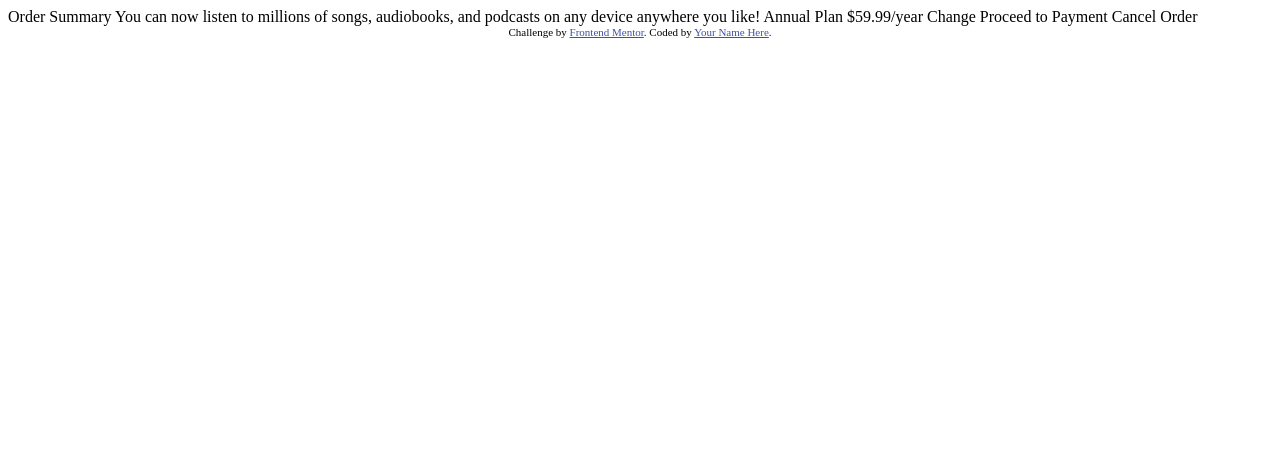
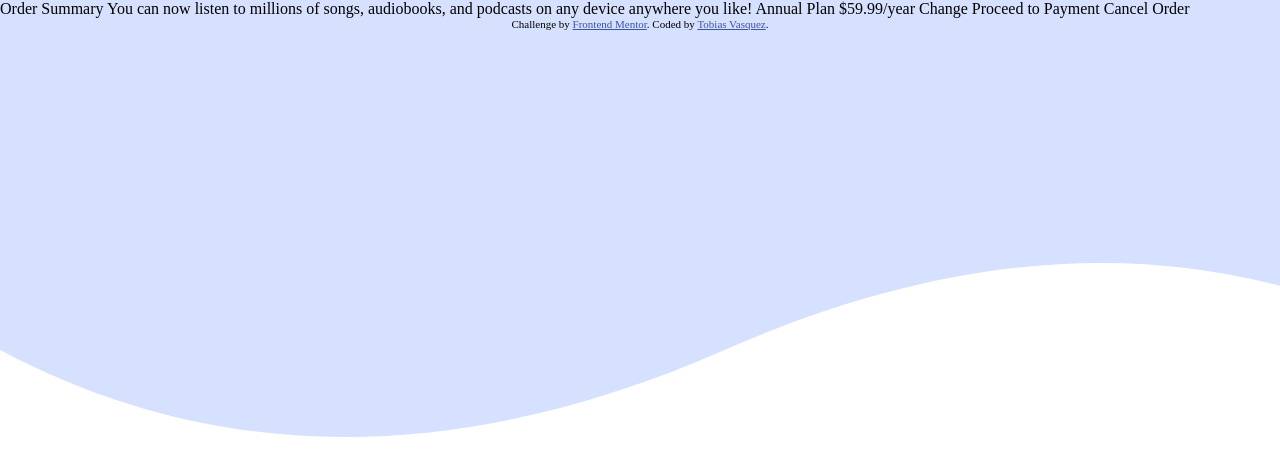
Before and after one commit to tobiasvasquez/OrderSummary, a plain HTML site: page index.html in a window 1280 px wide. Drawn offline with Linux system fonts and the light colour scheme.

Commit message:
Added css

```diff
--- /dev/null
+++ b/css/style.css
@@ -0,0 +1,9 @@
+*{
+    margin: 0;
+    padding: 0;
+    box-sizing: border-box;
+}
+body{
+    background-image: url("../images/pattern-background-desktop.svg");
+    background-repeat: no-repeat;
+}
--- a/index.html
+++ b/index.html
@@ -5,6 +5,7 @@
   <meta name="viewport" content="width=device-width, initial-scale=1.0"> <!-- displays site properly based on user's device -->
 
   <link rel="icon" type="image/png" sizes="32x32" href="./images/favicon-32x32.png">
+  <link rel="stylesheet" href="css/style.css">
 
   <title>Frontend Mentor | Order summary card</title>
 
@@ -15,6 +16,8 @@
   </style>
 </head>
 <body>
+
+    <main class="main-card">
 
       Order Summary
 
@@ -28,10 +31,11 @@
 
       Proceed to Payment
       Cancel Order
+    </main>
 
   <div class="attribution">
     Challenge by <a href="https://www.frontendmentor.io?ref=challenge" target="_blank">Frontend Mentor</a>.
-    Coded by <a href="#">Your Name Here</a>.
+    Coded by <a href="#">Tobias Vasquez</a>.
   </div>
 </body>
 </html>
```
Also changed, not shown: 1 other file. Lines whose indentation alone changed are shown as unchanged.
